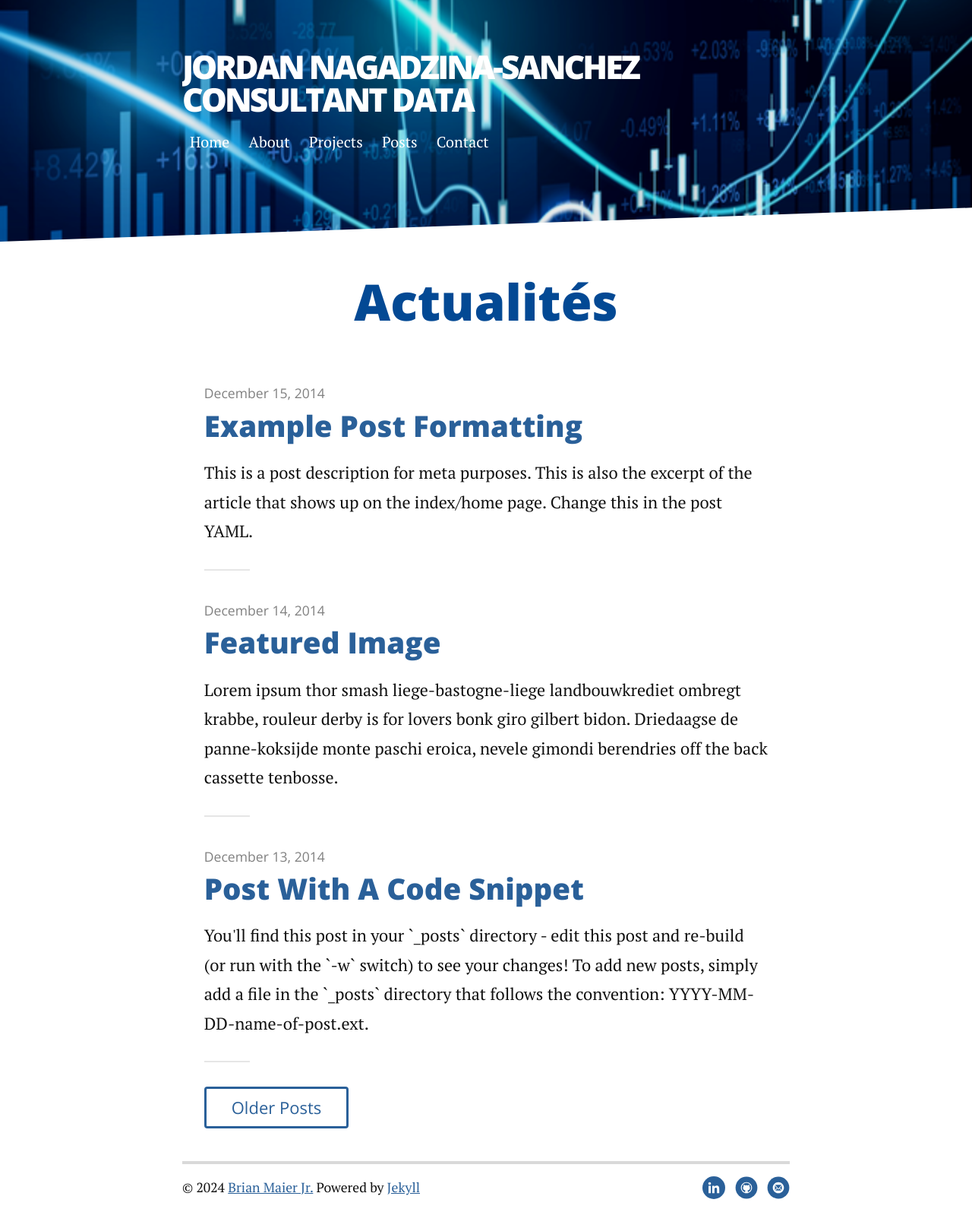
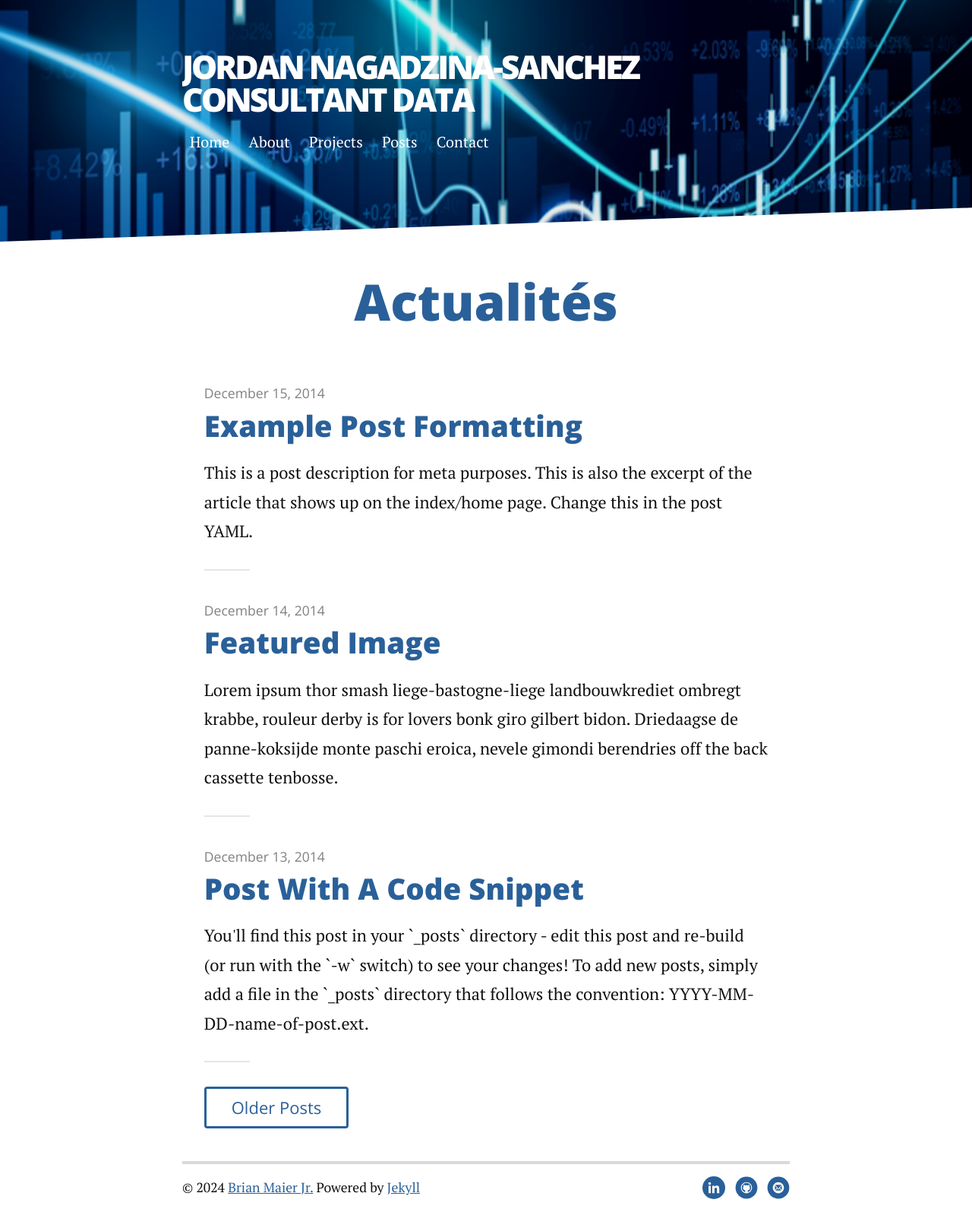
Before and after one commit to JordanNSZ/portofolio, a Jekyll site: the page built from index.html, in a window 1280 px wide. Shown: the whole page at 76% size. Built offline with Jekyll 4.4.1, drawn with Linux system fonts in a browser that asks for light colours; nearby versions of some CDN libraries; the list of posts is cut into pages by our own code.

Commit message:
changement couleur police et fond du site

```diff
--- a/_sass/breakpoints/_800up.scss
+++ b/_sass/breakpoints/_800up.scss
@@ -278,12 +278,12 @@
 
 @media (prefers-color-scheme: dark) {
 	body {
-		background-color: #ffe6d4; //change la couleur du fond sous le titre seulement
+		background-color: #cdfae3; //change la couleur du fond sous le titre seulement
 		color: white;
 	}
 
 	.content:after,
 	.post .featuredImage:before {
-		background: #ffe6d4; // #5566c2il faut aussi modifier la couleur ici pour le fond du site
+		background: #cdfae3; // #5566c2il faut aussi modifier la couleur ici pour le fond du site
 	}
 }
--- a/_sass/partials/_typography.scss
+++ b/_sass/partials/_typography.scss
@@ -19,7 +19,7 @@
 h1, .h1 {
   font-size: 1.7em; // 2x body copy size = 32px
   line-height: 1.25; // 45px / 36px
-  color: #034994;
+  color: #2a6099;
 }
 
 @media (min-width: 43.75em) {
```
